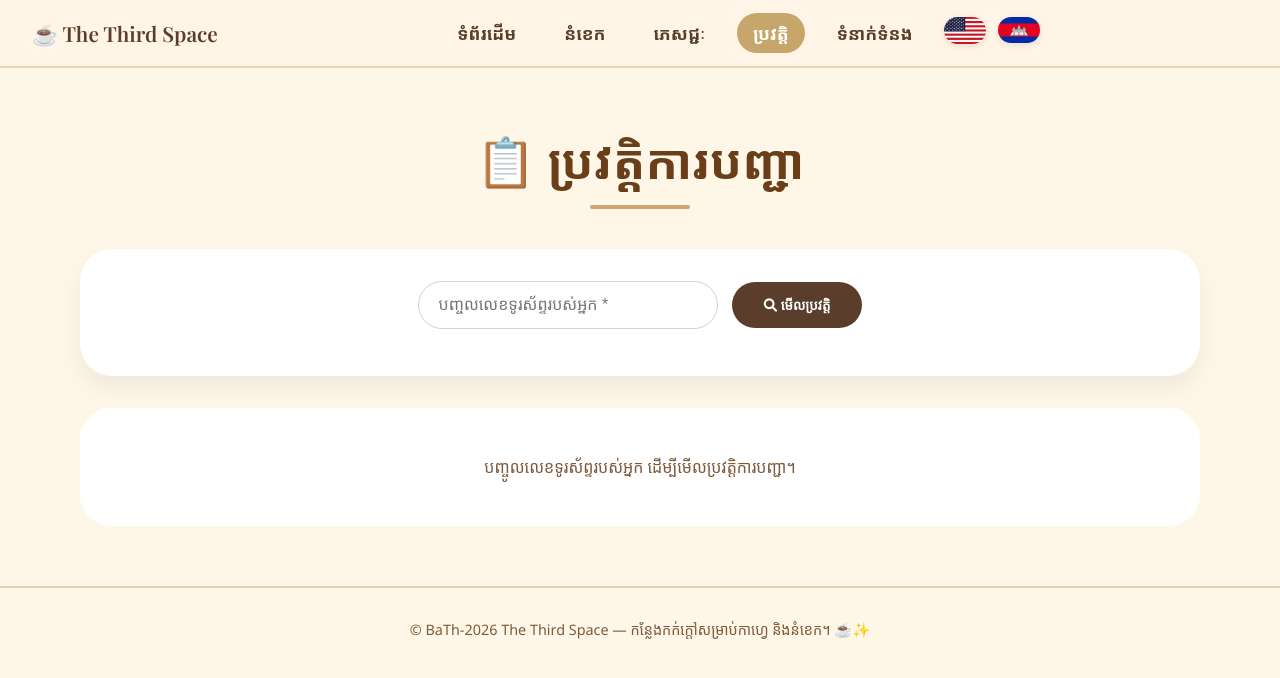
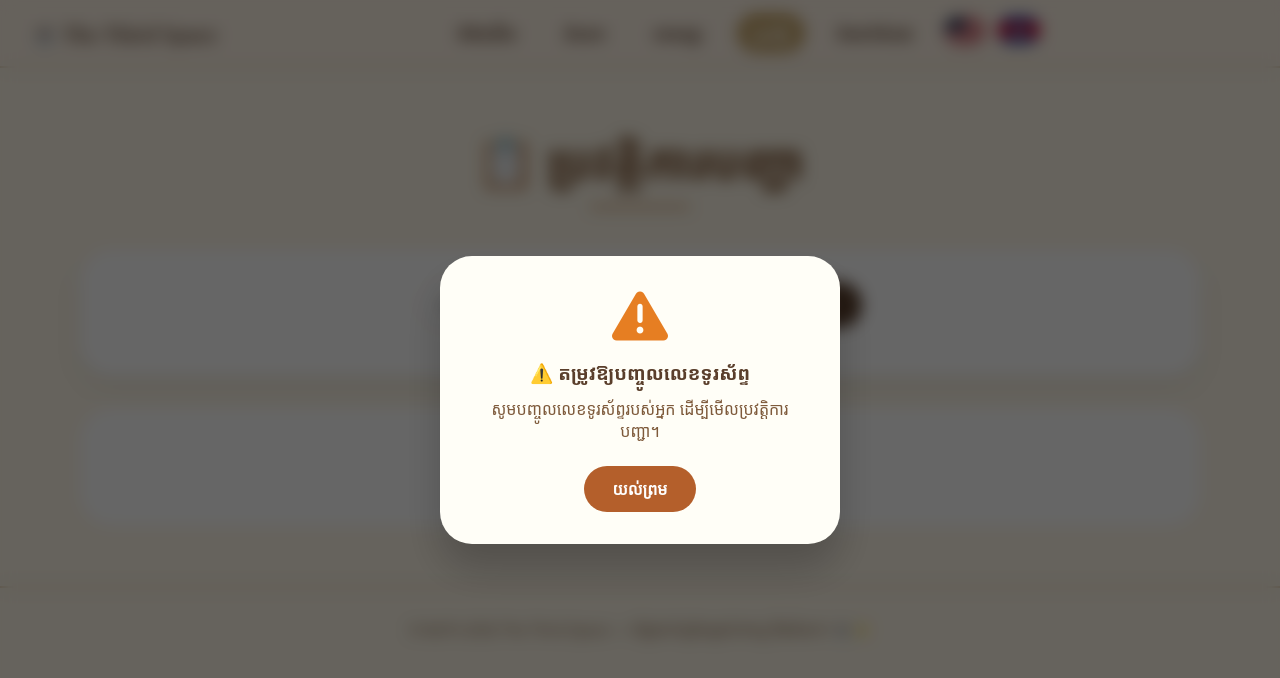
Before and after one commit to BaTh21/thethirdspace, a plain HTML site: page static/history-kh.html in a window 1280 px wide. Both pictures are taken after a click on the button "មើលប្រវត្តិ". Drawn offline with nearby package versions, Linux system fonts and the light colour scheme.

Commit message:
update history

```diff
--- a/static/history-kh.html
+++ b/static/history-kh.html
@@ -294,6 +294,63 @@
             font-size: 0.9rem;
         }
 
+        /* Warning Modal Styles */
+        .warning-modal {
+            display: none;
+            position: fixed;
+            top: 0;
+            left: 0;
+            width: 100%;
+            height: 100%;
+            background-color: rgba(0, 0, 0, 0.6);
+            backdrop-filter: blur(8px);
+            z-index: 1000;
+            align-items: center;
+            justify-content: center;
+        }
+
+        .warning-modal-content {
+            background: #fffef7;
+            max-width: 400px;
+            width: 90%;
+            border-radius: 2rem;
+            padding: 2rem;
+            text-align: center;
+            box-shadow: 0 25px 40px rgba(0, 0, 0, 0.2);
+        }
+
+        .warning-modal-content i {
+            font-size: 56px;
+            color: #e67e22;
+            margin-bottom: 1rem;
+        }
+
+        .warning-modal-content h3 {
+            color: #5a3e2b;
+            margin-bottom: 0.8rem;
+        }
+
+        .warning-modal-content p {
+            color: #7e5a3b;
+            margin-bottom: 1.5rem;
+        }
+
+        .warning-modal-content button {
+            background: #b45f2b;
+            border: none;
+            padding: 12px 28px;
+            border-radius: 60px;
+            color: white;
+            font-weight: bold;
+            cursor: pointer;
+            font-size: 1rem;
+            transition: 0.2s;
+        }
+
+        .warning-modal-content button:hover {
+            background: #5a3e2b;
+        }
+
         @media (max-width: 640px) {
             .wrapper {
                 padding: 20px 16px;
@@ -344,6 +401,16 @@
         </div>
     </div>
 
+    <!-- Warning Modal Khmer -->
+    <div id="warningModal" class="warning-modal">
+        <div class="warning-modal-content">
+            <i class="fas fa-exclamation-triangle"></i>
+            <h3>⚠️ តម្រូវឱ្យបញ្ចូលលេខទូរស័ព្ទ</h3>
+            <p>សូមបញ្ចូលលេខទូរស័ព្ទរបស់អ្នក ដើម្បីមើលប្រវត្តិការបញ្ជា។</p>
+            <button id="closeWarningBtn">យល់ព្រម</button>
+        </div>
+    </div>
+
     <footer>© BaTh-2026 The Third Space — កន្លែងកក់ក្តៅសម្រាប់កាហ្វេ និងនំខេក។ ☕✨</footer>
 
     <script>
@@ -367,6 +434,23 @@
             });
         })();
 
+        // Warning modal handling
+        const warningModal = document.getElementById('warningModal');
+        const closeWarningBtn = document.getElementById('closeWarningBtn');
+
+        function showWarning() {
+            warningModal.style.display = 'flex';
+        }
+
+        function hideWarning() {
+            warningModal.style.display = 'none';
+        }
+
+        closeWarningBtn.onclick = hideWarning;
+        window.onclick = (e) => {
+            if (e.target === warningModal) hideWarning();
+        };
+
         const urlParams = new URLSearchParams(window.location.search);
         const phoneFromUrl = urlParams.get('phone');
         if (phoneFromUrl) {
@@ -377,7 +461,7 @@
         document.getElementById('searchBtn').addEventListener('click', () => {
             const phone = document.getElementById('phoneInput').value.trim();
             if (!phone) {
-                alert('សូមបញ្ចូលលេខទូរស័ព្ទ');
+                showWarning();
                 return;
             }
             searchOrders(phone);
@@ -398,14 +482,13 @@
                 const data = await response.json();
 
                 if (!data.orders || data.orders.length === 0) {
-                    container.innerHTML = `<div class="no-orders">📭 រកមិនឃើញប្រវត្តិការបញ្ជាសម្រាប់លេខទូរស័ព្ទ: <strong>${escapeHtml(phone)}</strong><br><br><small>សូមប្រាកដថាអ្នកបញ្ចូលលេខទូរស័ព្ទដូចគ្នានឹងពេលបញ្ជា។</small></div>`;
+                    container.innerHTML = `<div class="no-orders">📭 រកមិនឃើញប្រវត្តិការបញ្ជាសម្រាប់លេខទូរស័ព្ទ: <strong>${escapeHtml(phone)}</strong><br><br><small>សូមប្រាកដថាអ្នកបញ្ចូលលេខទូរស័ព្ទដូចគ្នានឹងពេលបញ្ជា (លេខតែប៉ុណ្ណោះ គ្មានដកឃ្លា)</small></div>`;
                     return;
                 }
 
                 let html = '';
                 for (const order of data.orders) {
-                    const date = new Date(order.created_at);
-                    const formattedDate = date.toLocaleString('km-KH');
+                    const formattedDate = order.created_at || 'មិនស្គាល់កាលបរិច្ឆេទ';
 
                     let itemsHtml = '';
                     order.items.forEach(item => {
@@ -424,7 +507,7 @@
                             <div class="order-header">
                                 <div>
                                     <span class="order-id">ការបញ្ជាលេខ #${order.order_id}</span>
-                                    <div class="order-date"><i class="far fa-calendar-alt"></i> ${formattedDate}</div>
+                                    <div class="order-date"><i class="far fa-calendar-alt"></i> ${escapeHtml(formattedDate)}</div>
                                 </div>
                                 <div class="order-total">សរុប: $${order.total_amount.toFixed(2)}</div>
                             </div>
```
Also changed, not shown: static/history.html (+88 -5 lines).
